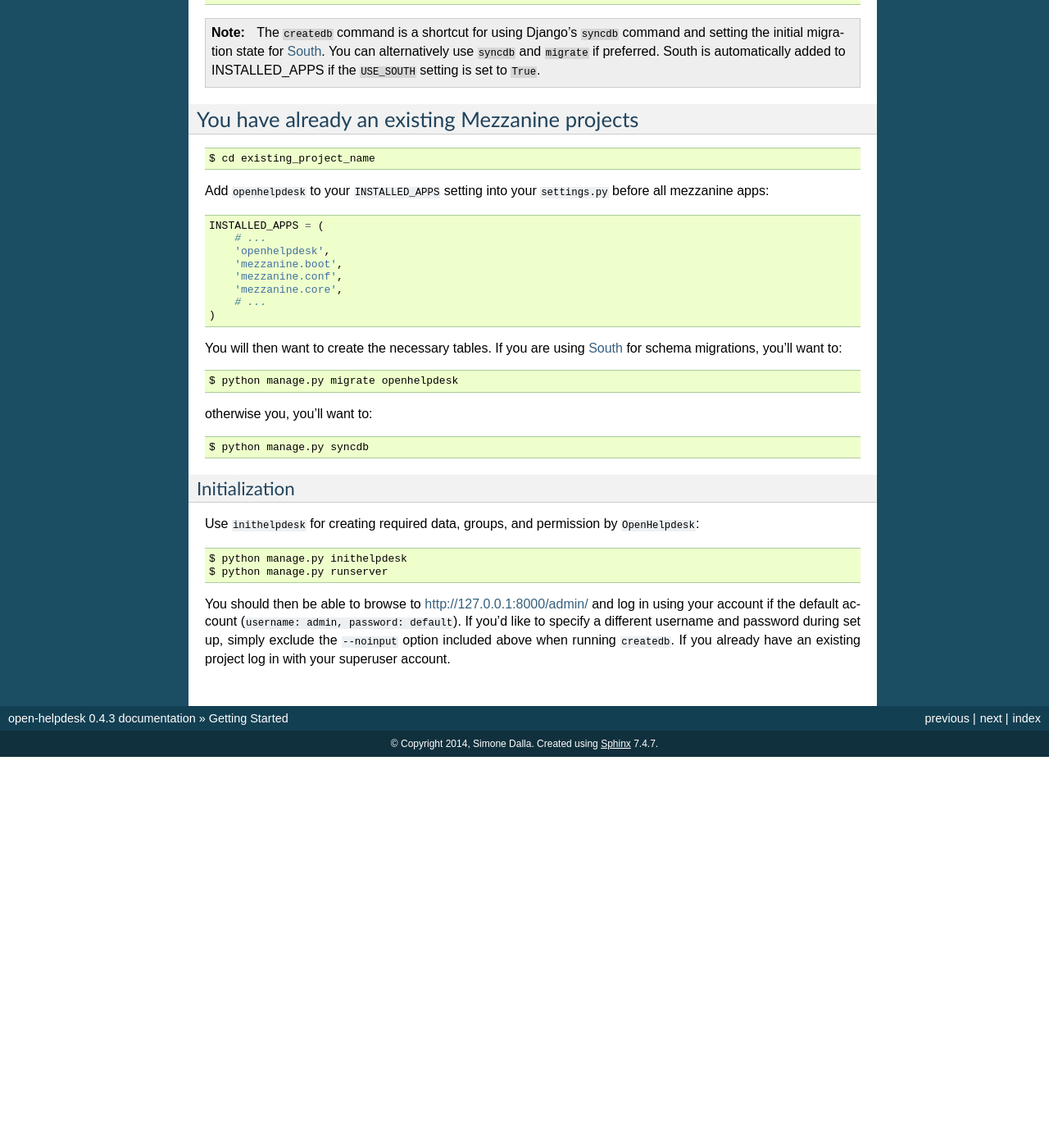
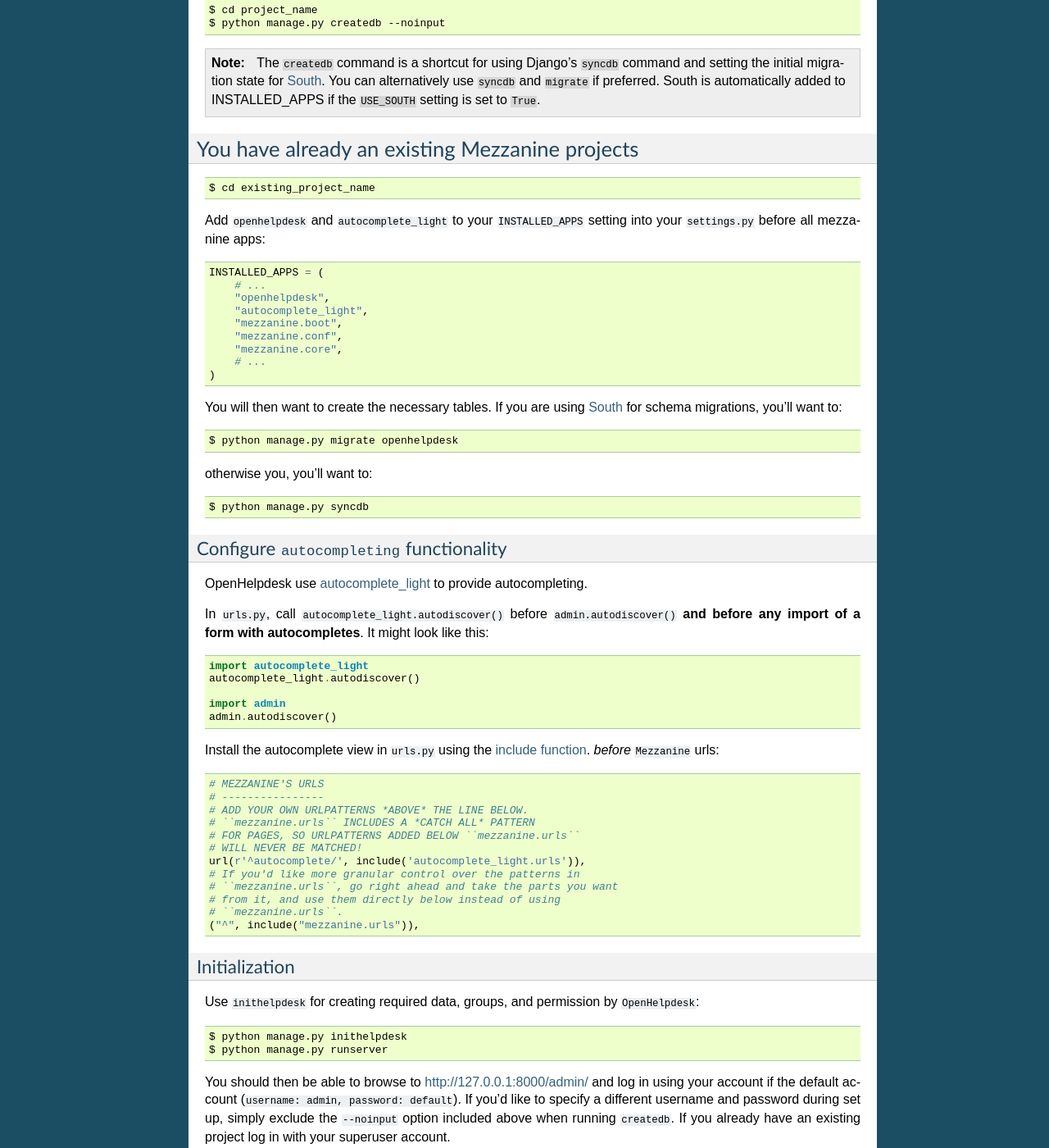
Before and after one commit to simodalla/open-helpdesk, a Sphinx documentation site: the page built from docs/getting-started.rst, in a window 1280 px wide and 1400 px high, scrolled down 574 px. Shown: the whole window at 82% size. Built offline with Sphinx 7.4.7, drawn with Linux system fonts in a browser that asks for light colours; before the commit the page ends 1497 px from its top, so only the background shows below that; some of the changed text lies outside the part shown.

```diff
--- a/docs/getting-started.rst
+++ b/docs/getting-started.rst
@@ -12,15 +12,16 @@
     $ mezzanine-project project_name
     $ cd project_name
 
-Add ``openhelpdesk`` to your ``INSTALLED_APPS`` setting into ``settings.py``
-before all ``Mezzanine`` apps::
+Add ``openhelpdesk`` and ``autocomplete_light`` to your ``INSTALLED_APPS``
+setting into your ``settings.py`` before all mezzanine apps::
 
     INSTALLED_APPS = (
         # ...
-        'openhelpdesk',
-        'mezzanine.boot',
-        'mezzanine.conf',
-        'mezzanine.core',
+        "openhelpdesk",
+        "autocomplete_light",
+        "mezzanine.boot",
+        "mezzanine.conf",
+        "mezzanine.core",
         # ...
     )
 
@@ -45,15 +46,16 @@
 
     $ cd existing_project_name
 
-Add ``openhelpdesk`` to your ``INSTALLED_APPS`` setting into your ``settings.py``
-before all mezzanine apps::
+Add ``openhelpdesk`` and ``autocomplete_light`` to your ``INSTALLED_APPS``
+setting into your ``settings.py`` before all mezzanine apps::
 
     INSTALLED_APPS = (
         # ...
-        'openhelpdesk',
-        'mezzanine.boot',
-        'mezzanine.conf',
-        'mezzanine.core',
+        "openhelpdesk",
+        "autocomplete_light",
+        "mezzanine.boot",
+        "mezzanine.conf",
+        "mezzanine.core",
         # ...
     )
 
@@ -66,6 +68,44 @@
 
 
     $ python manage.py syncdb
+
+
+Configure ``autocompleting`` functionality
+------------------------------------------
+
+OpenHelpdesk use `autocomplete_light
+<https://pypi.python.org/pypi/django-autocomplete-light/>`_ to provide autocompleting.
+
+In ``urls.py``, call ``autocomplete_light.autodiscover()`` before
+``admin.autodiscover()`` **and before any import of a form with
+autocompletes**. It might look like this:
+
+.. code-block:: python
+
+    import autocomplete_light
+    autocomplete_light.autodiscover()
+
+    import admin
+    admin.autodiscover()
+
+Install the autocomplete view in ``urls.py`` using the `include function
+<https://docs.djangoproject.com/en/dev/topics/http/urls/#including-other-urlconfs>`_.
+*before* ``Mezzanine`` urls:
+
+.. code-block:: python
+
+    # MEZZANINE'S URLS
+    # ----------------
+    # ADD YOUR OWN URLPATTERNS *ABOVE* THE LINE BELOW.
+    # ``mezzanine.urls`` INCLUDES A *CATCH ALL* PATTERN
+    # FOR PAGES, SO URLPATTERNS ADDED BELOW ``mezzanine.urls``
+    # WILL NEVER BE MATCHED!
+    url(r'^autocomplete/', include('autocomplete_light.urls')),
+    # If you'd like more granular control over the patterns in
+    # ``mezzanine.urls``, go right ahead and take the parts you want
+    # from it, and use them directly below instead of using
+    # ``mezzanine.urls``.
+    ("^", include("mezzanine.urls")),
 
 Initialization
 --------------
```
Also changed, not shown: 1 other file.
